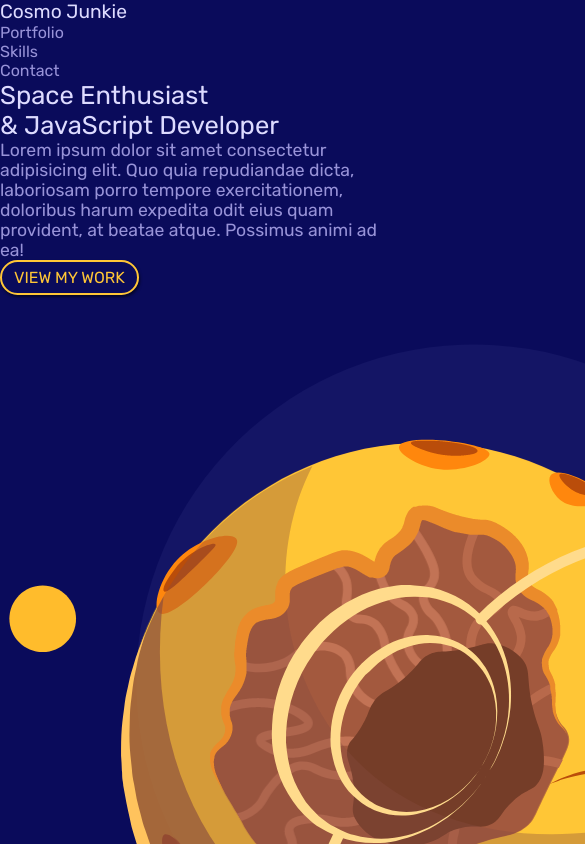
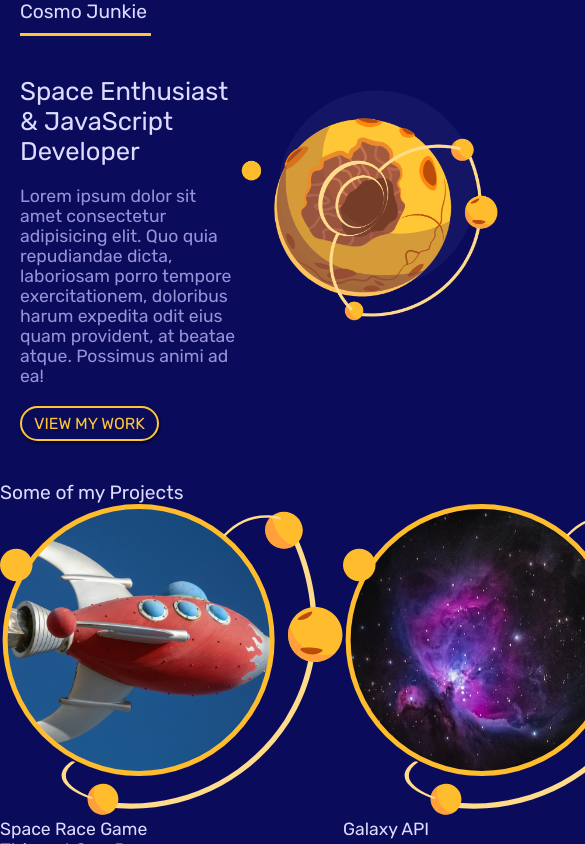
Before and after one commit to chez199030/Mobile-First-Responsive-Website, a website: page index.html in a window 390 px wide. Shown: the top 844 px of the page, 585 px wide, since content can reach past the window. Drawn offline with nearby package versions, Linux system fonts and the light colour scheme; files that its build step writes are made by us from their sources.

Commit message:
Mobile Styles (part 1)

```diff
--- /dev/null
+++ b/app/scss/_mobile.scss
@@ -0,0 +1,36 @@
+.grid {
+  display: grid;
+  grid-template-columns: repeat(8, 1fr);
+}
+
+.site-nav {
+  margin: 0 20px;
+  h1 {
+    grid-column: 1/4;
+    grid-row: 1;
+    padding-bottom: 10px;
+    border-bottom: 3px solid $primary;
+  }
+  ul {
+    display: none;
+  }
+}
+#welcome {
+  padding: 40px 20px 20px 20px;
+}
+
+.welcome-img img {
+  width: 200%;
+}
+
+.welcome-text {
+  grid-column: 1/6;
+  h2,
+  p,
+  a {
+    margin-bottom: 20px;
+  }
+}
+.welcome-img {
+  grid-column: 6/9;
+}
--- a/app/scss/style.scss
+++ b/app/scss/style.scss
@@ -2,6 +2,8 @@
 @import "global";
 // @import "colors";
 @import "typography";
+@import "grid";
+@import "mobile";
 @import "mediaqueries";
 
 //variables
--- a/index.html
+++ b/index.html
@@ -22,7 +22,7 @@
     />
 
     <!-- CSS File -->
-    <link rel="stylesheet" href="dist/style.css?cb=1663560979613" />
+    <link rel="stylesheet" href="dist/style.css?cb=1663567487559" />
   </head>
   <body>
     <header>
@@ -61,14 +61,10 @@
             ><img src="app/images/project_1.png" alt="Space race img" />
             <h4>Space Race Game</h4></a
           >
-        </div>
-        <div class="projects grid">
           <a href="#"
             ><img src="app/images/project_2.png" alt="Galaxy img" />
             <h4>Galaxy API</h4></a
           >
-        </div>
-        <div class="projects grid">
           <a href="#"
             ><img src="app/images/project_3.png" alt="Captain Cosmo blog img" />
             <h4>Captain Cosmo BLog</h4></a
@@ -130,6 +126,6 @@
     </main>
 
     <!-- JavaScript File -->
-    <script src="dist/all.js?cb=1663560979613"></script>
+    <script src="dist/all.js?cb=1663567487559"></script>
   </body>
 </html>
```
Also changed, not shown: app/scss/_grid.scss (added).
